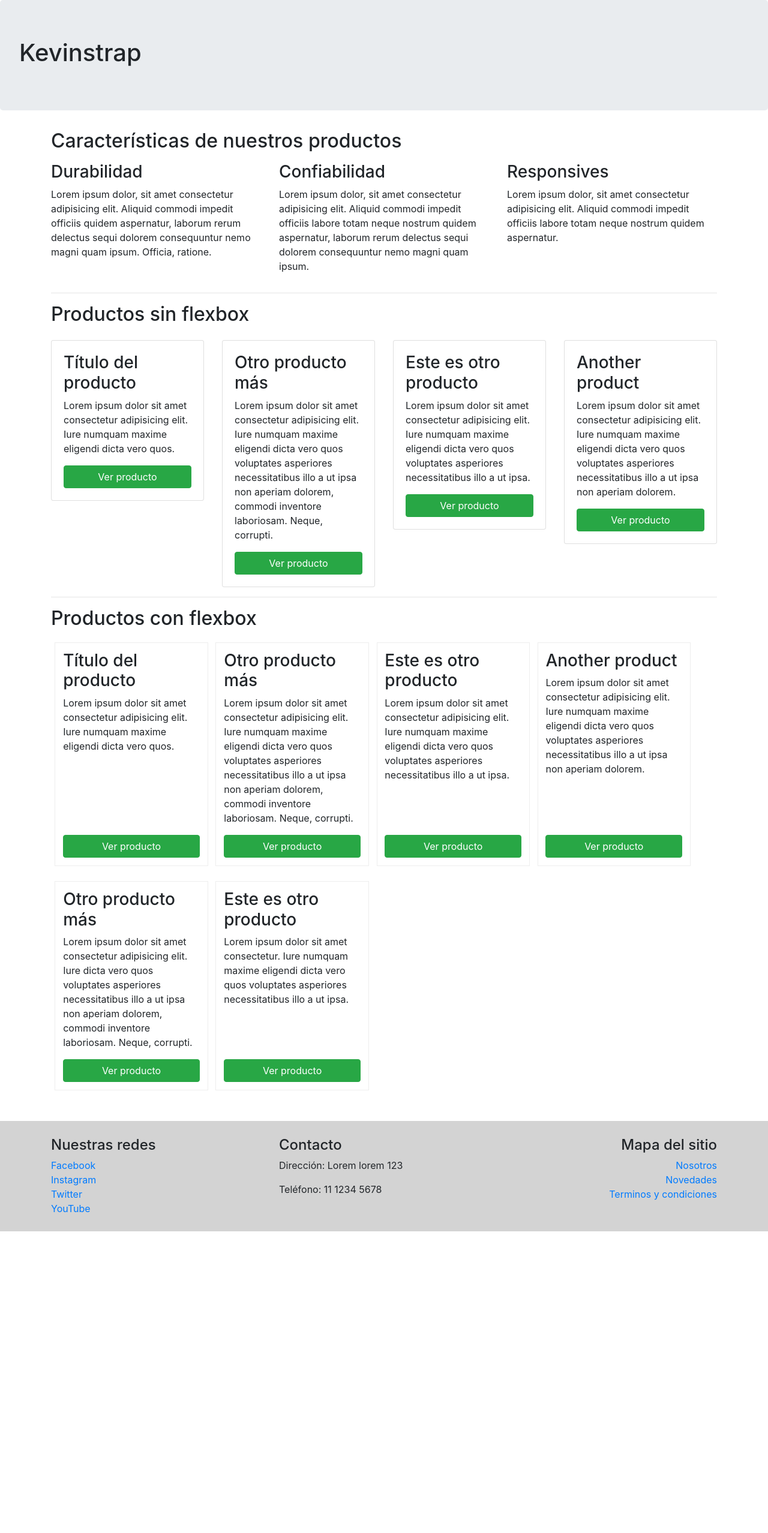
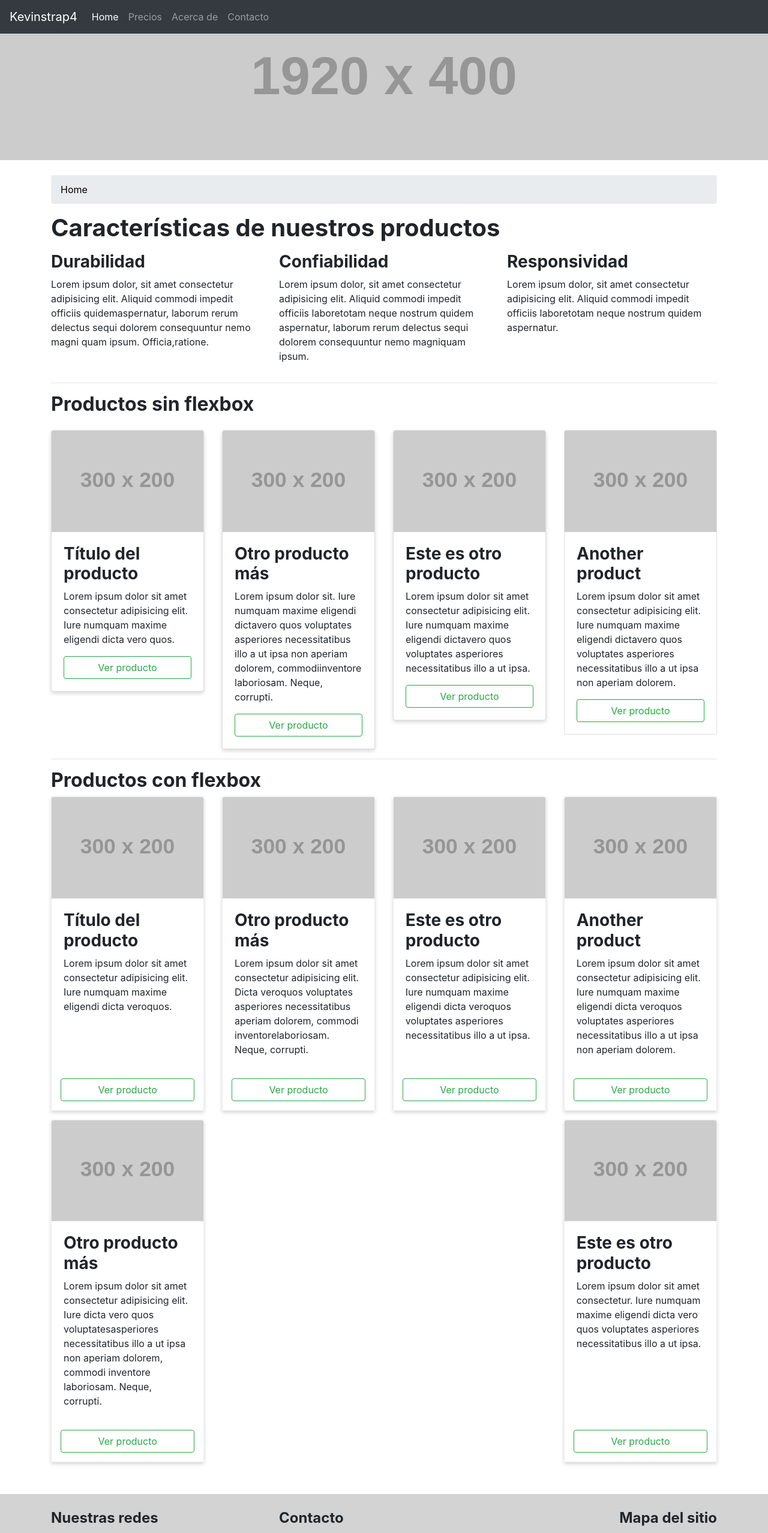
Before and after one commit to KevinFiorentino/kevinstrap, a website: page index.html in a window 1280 px wide. Shown: the top 2556 px of the page at 60% size. Before the commit the page ends 2053 px from the top, so only its background shows below. Drawn offline with nearby package versions, Linux system fonts and the light colour scheme; placeholder pictures from the web are drawn by us; a web font is replaced by a local one.

Commit message:
Modulo II

```diff
--- a/index.html
+++ b/index.html
@@ -4,34 +4,67 @@
     <meta name="viewport" content="width=device-width, initial-scale=1.0" />
 
     <link type="text/css" rel="stylesheet" href="node_modules/bootstrap/dist/css/bootstrap.min.css">
+    <link type="text/css" rel="stylesheet" href="node_modules/open-iconic/font/css/open-iconic-bootstrap.min.css">
     <link type="text/css" rel="stylesheet" href="./styles.css">
 </head>
 
 <body>
 
-        <div class="jumbotron">
-            <h1>Kevinstrap</h1>
+    <header>
+        <nav class="navbar navbar-expand-lg navbar-dark bg-dark fixed-top">
+            <a class="navbar-brand" href="/">Kevinstrap4</a>
+            <button class="navbar-toggler" type="button" data-toggle="collapse" data-target="#navbarSupportedContent" aria-controls="navbarSupportedContent" aria-expanded="false" aria-label="Toggle navigation">
+                <span class="navbar-toggler-icon"></span>
+            </button>
+            <div class="collapse navbar-collapse" id="navbarSupportedContent">
+                <ul class="navbar-nav mr-auto">
+                    <li class="nav-item active">
+                        <a class="nav-link" href="/">Home <span class="sr-only">(current)</span></a>
+                    </li>
+                    <li class="nav-item">
+                        <a class="nav-link" href="/precios.html">Precios</a>
+                    </li>
+                    <li class="nav-item">
+                        <a class="nav-link" href="/acerca_de.html">Acerca de</a>
+                    </li>
+                    <li class="nav-item">
+                        <a class="nav-link" href="/contacto.html">Contacto</a>
+                    </li>
+                </ul>
+            </div>
+        </nav>
+
+        <div>
+            <img class="img-fluid" src="https://fakeimg.pl/1920x400">
         </div>
 
+    </header>
+
     <div class="container">
+
+        <nav aria-label="breadcrumb">
+            <ol class="breadcrumb">
+                <li class="breadcrumb-item active" aria-current="page"><a href="/">Home</a></li>
+            </ol>
+        </nav>
 
         <div class="row">
 
             <div class="col-lg-12 col-md-12 col-sm-12 col-xs-12">
-                    <h2>Características de nuestros productos</h2>
+                <h1>Características de nuestros productos</h1>
             </div>
 
             <div class="col-lg-4 col-md-4 col-sm-12 col-xs-12 mt-2">
                 <h3>Durabilidad</h3>
-                    <p>Lorem ipsum dolor, sit amet consectetur adipisicing elit. Aliquid commodi impedit officiis quidem aspernatur, laborum rerum delectus sequi dolorem consequuntur nemo magni quam ipsum. Officia, ratione.</p>
+                <p>Lorem ipsum dolor, sit amet consectetur adipisicing elit. Aliquid commodi impedit officiis quidemaspernatur, laborum rerum delectus sequi dolorem consequuntur nemo magni quam ipsum. Officia,ratione.</p>
             </div>
             <div class="col-lg-4 col-md-4 col-sm-12 col-xs-12 mt-2">
                 <h3>Confiabilidad</h3>
-                    <p>Lorem ipsum dolor, sit amet consectetur adipisicing elit. Aliquid commodi impedit officiis labore totam neque nostrum quidem aspernatur, laborum rerum delectus sequi dolorem consequuntur nemo magni quam ipsum.</p>
+                <p>Lorem ipsum dolor, sit amet consectetur adipisicing elit. Aliquid commodi impedit officiis laboretotam neque nostrum quidem aspernatur, laborum rerum delectus sequi dolorem consequuntur nemo magniquam ipsum.</p>
             </div>
             <div class="col-lg-4 col-md-4 col-sm-12 col-xs-12 mt-2">
-                    <h3>Responsives</h3>
-                    <p>Lorem ipsum dolor, sit amet consectetur adipisicing elit. Aliquid commodi impedit officiis labore totam neque nostrum quidem aspernatur.</p>
+                <h3>Responsividad</h3>
+                <p>Lorem ipsum dolor, sit amet consectetur adipisicing elit. Aliquid commodi impedit officiis laboretotam neque nostrum quidem aspernatur.</p>
             </div>
         </div>
 
@@ -41,38 +74,43 @@
 
         <div class="row">
             <div class="col-lg-3 col-md-3 col-sm-6 col-xs-12 mt-3">
-                    <div class="card">
+                <div class="card shadow-box">
+                    <img class="card-img-top img-fluid" src="http://via.placeholder.com/300x200" alt="Drupal">
                     <div class="card-body">
                         <h3>Título del producto</h3>
-                            <p>Lorem ipsum dolor sit amet consectetur adipisicing elit. Iure numquam maxime eligendi dicta vero quos.</p>
-                            <button class="btn btn-success w-100">Ver producto</button>
+                        <p>Lorem ipsum dolor sit amet consectetur adipisicing elit. Iure numquam maxime eligendi dicta
+                            vero quos.</p>
+                        <button class="btn btn-outline-success w-100">Ver producto</button>
+                    </div>
+                </div>
+            </div>
+            <div class="col-lg-3 col-md-3 col-sm-6 col-xs-12 mt-3">
+                <div class="card shadow-box">
+                    <img class="card-img-top img-fluid" src="http://via.placeholder.com/300x200" alt="Img">
+                    <div class="card-body">
+                        <h3>Otro producto más</h3>
+                        <p>Lorem ipsum dolor sit. Iure numquam maxime eligendi dictavero quos voluptates asperiores necessitatibus illo a ut ipsa non aperiam dolorem, commodiinventore laboriosam. Neque, corrupti.</p>
+                        <button class="btn btn-outline-success w-100">Ver producto</button>
+                    </div>
+                </div>
+            </div>
+            <div class="col-lg-3 col-md-3 col-sm-6 col-xs-12 mt-3">
+                <div class="card shadow-box">
+                    <img class="card-img-top img-fluid" src="http://via.placeholder.com/300x200" alt="Img">
+                    <div class="card-body">
+                        <h3>Este es otro producto</h3>
+                        <p>Lorem ipsum dolor sit amet consectetur adipisicing elit. Iure numquam maxime eligendi dictavero quos voluptates asperiores necessitatibus illo a ut ipsa.</p>
+                        <button class="btn btn-outline-success w-100">Ver producto</button>
                     </div>
                 </div>
             </div>
             <div class="col-lg-3 col-md-3 col-sm-6 col-xs-12 mt-3">
                 <div class="card">
-                        <div class="card-body">
-                            <h3>Otro producto más</h3>
-                            <p>Lorem ipsum dolor sit amet consectetur adipisicing elit. Iure numquam maxime eligendi dicta vero quos voluptates asperiores necessitatibus illo a ut ipsa non aperiam dolorem, commodi inventore laboriosam. Neque, corrupti.</p>
-                            <button class="btn btn-success w-100">Ver producto</button>
-                        </div>
-                    </div>
-                </div>
-                <div class="col-lg-3 col-md-3 col-sm-6 col-xs-12 mt-3">
-                    <div class="card">
-                        <div class="card-body">
-                            <h3>Este es otro producto</h3>
-                            <p>Lorem ipsum dolor sit amet consectetur adipisicing elit. Iure numquam maxime eligendi dicta vero quos voluptates asperiores necessitatibus illo a ut ipsa.</p>
-                            <button class="btn btn-success w-100">Ver producto</button>
-                        </div>
-                    </div>
-                </div>
-                <div class="col-lg-3 col-md-3 col-sm-6 col-xs-12 mt-3">
-                    <div class="card">
+                    <img class="card-img-top img-fluid" src="http://via.placeholder.com/300x200" alt="Img">
                     <div class="card-body">
                         <h3>Another product</h3>
-                            <p>Lorem ipsum dolor sit amet consectetur adipisicing elit. Iure numquam maxime eligendi dicta vero quos voluptates asperiores necessitatibus illo a ut ipsa non aperiam dolorem.</p>
-                            <button class="btn btn-success w-100">Ver producto</button>
+                        <p>Lorem ipsum dolor sit amet consectetur adipisicing elit. Iure numquam maxime eligendi dictavero quos voluptates asperiores necessitatibus illo a ut ipsa non aperiam dolorem.</p>
+                        <button class="btn btn-outline-success w-100">Ver producto</button>
                     </div>
                 </div>
             </div>
@@ -82,54 +120,74 @@
 
         <h2>Productos con flexbox</h2>
 
-            <div class="d-flex flex-wrap justify-content-start">
+        <div class="d-flex flex-wrap justify-content-between">
+
             <div class="caja-producto">
-                    <div>
+                <img class="card-img-top img-fluid" src="http://via.placeholder.com/300x200" alt="Img">
+                <div class="card-body">
                     <h3>Título del producto</h3>
-                        <p>Lorem ipsum dolor sit amet consectetur adipisicing elit. Iure numquam maxime eligendi dicta vero quos.</p>
+                    <p>Lorem ipsum dolor sit amet consectetur adipisicing elit. Iure numquam maxime eligendi dicta veroquos.</p>
                 </div>
-                    <button class="btn btn-success w-100">Ver producto</button>
+                <div class="caja-footer">
+                    <button class="btn btn-outline-success w-100">Ver producto</button>
+                </div>
             </div>
 
             <div class="caja-producto">
-                    <div>
+                <img class="card-img-top img-fluid" src="http://via.placeholder.com/300x200" alt="Img">
+                <div class="card-body">
                     <h3>Otro producto más</h3>
-                        <p>Lorem ipsum dolor sit amet consectetur adipisicing elit. Iure numquam maxime eligendi dicta vero quos voluptates asperiores necessitatibus illo a ut ipsa non aperiam dolorem, commodi inventore laboriosam. Neque, corrupti.</p>
+                    <p>Lorem ipsum dolor sit amet consectetur adipisicing elit. Dicta veroquos voluptates asperiores necessitatibus aperiam dolorem, commodi inventorelaboriosam. Neque, corrupti.</p>
                 </div>
-                    <button class="btn btn-success w-100">Ver producto</button>
+                <div class="caja-footer">
+                    <button class="btn btn-outline-success w-100">Ver producto</button>
+                </div>
             </div>
 
             <div class="caja-producto">
-                    <div>
+                <img class="card-img-top img-fluid" src="http://via.placeholder.com/300x200" alt="Img">
+                <div class="card-body">
                     <h3>Este es otro producto</h3>
-                        <p>Lorem ipsum dolor sit amet consectetur adipisicing elit. Iure numquam maxime eligendi dicta vero quos voluptates asperiores necessitatibus illo a ut ipsa.</p>
+                    <p>Lorem ipsum dolor sit amet consectetur adipisicing elit. Iure numquam maxime eligendi dicta veroquos voluptates asperiores necessitatibus illo a ut ipsa.</p>
                 </div>
-                    <button class="btn btn-success w-100">Ver producto</button>
+                <div class="caja-footer">
+                    <button class="btn btn-outline-success w-100">Ver producto</button>
+                </div>
             </div>
 
             <div class="caja-producto">
-                    <div>
+                <img class="card-img-top img-fluid" src="http://via.placeholder.com/300x200" alt="Img">
+                <div class="card-body">
                     <h3>Another product</h3>
-                        <p>Lorem ipsum dolor sit amet consectetur adipisicing elit. Iure numquam maxime eligendi dicta vero quos voluptates asperiores necessitatibus illo a ut ipsa non aperiam dolorem.</p>
+                    <p>Lorem ipsum dolor sit amet consectetur adipisicing elit. Iure numquam maxime eligendi dicta veroquos voluptates asperiores necessitatibus illo a ut ipsa non aperiam dolorem.</p>
                 </div>
-                    <button class="btn btn-success w-100">Ver producto</button>
+                <div class="caja-footer">
+                    <button class="btn btn-outline-success w-100">Ver producto</button>
+                </div>
             </div>
 
             <div class="caja-producto">
-                    <div>
+                <img class="card-img-top img-fluid" src="http://via.placeholder.com/300x200" alt="Img">
+                <div class="card-body">
                     <h3>Otro producto más</h3>
-                        <p>Lorem ipsum dolor sit amet consectetur adipisicing elit. Iure dicta vero quos voluptates asperiores necessitatibus illo a ut ipsa non aperiam dolorem, commodi inventore laboriosam. Neque, corrupti.</p>
+                    <p>Lorem ipsum dolor sit amet consectetur adipisicing elit. Iure dicta vero quos voluptatesasperiores necessitatibus illo a ut ipsa non aperiam dolorem, commodi inventore laboriosam. Neque, corrupti.</p>
                 </div>
-                    <button class="btn btn-success w-100">Ver producto</button>
+                <div class="caja-footer">
+                    <button class="btn btn-outline-success w-100">Ver producto</button>
+                </div>
             </div>
 
             <div class="caja-producto">
-                    <div>
+                <img class="card-img-top img-fluid" src="http://via.placeholder.com/300x200" alt="Img">
+                <div class="card-body">
                     <h3>Este es otro producto</h3>
                     <p>Lorem ipsum dolor sit amet consectetur. Iure numquam maxime eligendi dicta vero quos voluptates asperiores necessitatibus illo a ut ipsa.</p>
                 </div>
-                     <button class="btn btn-success w-100">Ver producto</button>
+                <div class="caja-footer">
+                    <button class="btn btn-outline-success w-100">Ver producto</button>
                 </div>
+            </div>
+
         </div>
 
     </div>
@@ -150,16 +208,17 @@
                 <div class="col-lg-4 col-md-4 col-sm-4 col-xs-12">
                     <address>
                         <h4>Contacto</h4>
-                            <p>Dirección: Lorem lorem 123</p>
-                            <p>Teléfono: 11 1234 5678</p>
+                        <p><span class="oi oi-location"></span>Dirección: Lorem lorem 123</p>
+                        <p><span class="oi oi-envelope-closed"></span>Email: kevinstrap4@gmail.com</p>
+                        <p><span class="oi oi-phone"></span>Teléfono: 11 1234 5678</p>
                     </address>
                 </div>
                 <div class="col-lg-4 col-md-4 col-sm-4 col-xs-12">
                     <div class="d-flex flex-column justify-content-between align-items-end">
                         <h4>Mapa del sitio</h4>
-                            <a href="#">Nosotros</a>
-                            <a href="#">Novedades</a>
-                            <a href="#">Terminos y condiciones</a>
+                        <a href="/acerca_de.html">Acerca de</a>
+                        <a href="/precios.html">Precios</a>
+                        <a href="/contacto.html">Contacto</a>
                     </div>
                 </div>
             </div>
@@ -167,6 +226,7 @@
         </div>
     </footer>
 
+    <script type="text/javascript" src="node_modules/jquery/dist/jquery.min.js" ></script>
     <script type="text/javascript" src="node_modules/bootstrap/dist/js/bootstrap.min.js"></script>
     <script type="text/javascript" src="node_modules/popper/index.js"></script>
 
--- a/package.json
+++ b/package.json
@@ -12,6 +12,7 @@
   "dependencies": {
     "bootstrap": "^4.5.2",
     "jquery": "^3.5.1",
+    "open-iconic": "^1.1.1",
     "popper": "^1.0.1"
   },
   "devDependencies": {
--- a/styles.css
+++ b/styles.css
@@ -1,11 +1,35 @@
+h1, h2, h3, h4 {
+    font-weight: bold;
+}
+a {
+    color: black
+}
+.oi {
+    font-size: 18px;
+    margin-right: 5px;
+}
+header .jumbotron {
+    margin-top: 50px;
+    background-color: lightgrey;
+}
+.breadcrumb {
+    margin-top: 2vw;
+}
+.shadow-box {
+    box-shadow: 0 3px 6px #00000029;
+}
 .caja-producto {
     display: flex;
     flex-direction: column;
-    justify-content: space-between  ;
+    justify-content: space-between;
     border: 1px solid #EEEEEE;
-    margin: 1vw 0.5vw;
-    padding: 1vw;
     width: 23%;
+    margin-bottom: 15px;
+    box-shadow: 0 3px 6px #00000029;
+}
+.caja-footer {
+    padding: 15px;
+    padding-top: 0;
 }
 @media (max-width: 991px) {
     .caja-producto {
@@ -18,8 +42,13 @@
     }
 }
 
+.formulario {
+    box-shadow: 0 3px 6px #00000029;
+    padding: 15px;
+}
+
 footer {
-    background-color: lightgray;
+    background-color: lightgrey;
     margin-top: 3vw;
     padding: 2vw;
 }
```
Also changed, not shown: acerca_de.html (added, +107 -0 lines), contacto.html (added, +146 -0 lines), precios.html (added, +140 -0 lines), 1 other file. Lines whose indentation alone changed are shown as unchanged.
